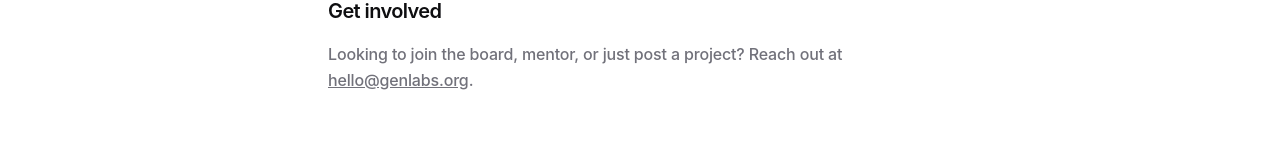
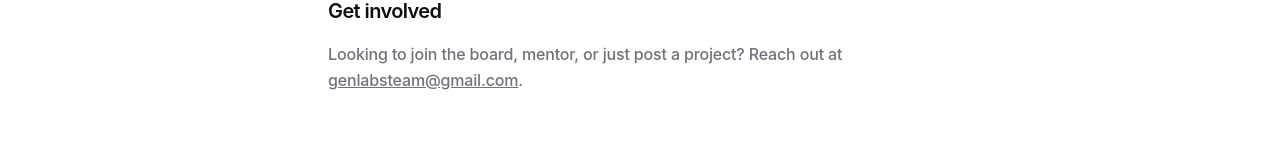
Before and after one commit to 1nayrryan/GenLabs, a Next.js app: page /about in a window 1280 px wide. Shown: the part 592-752 px from the top of the page. Built offline with nearby package versions, Linux system fonts and the light colour scheme; no server answers.

Commit message:
mentor page change, login fixes, build fix

```diff
--- a/app/about/page.tsx
+++ b/app/about/page.tsx
@@ -26,8 +26,8 @@
       <p className="text-muted leading-relaxed">
         Looking to join the board, mentor, or just post a project? Reach out
         at{" "}
-        <a href="mailto:hello@genlabs.org" className="underline hover:no-underline">
-          hello@genlabs.org
+        <a href="mailto:genlabsteam@gmail.com" className="underline hover:no-underline">
+          genlabsteam@gmail.com
         </a>
         .
       </p>
--- a/app/mentorship/page.tsx
+++ b/app/mentorship/page.tsx
@@ -62,7 +62,7 @@
         </div>
       </div>
 
-      <h2 className="text-xl font-semibold mb-6">Learning modules</h2>
+      {/* <h2 className="text-xl font-semibold mb-6">Learning modules</h2>
       <div className="grid md:grid-cols-3 gap-5">
         {resources.map((r) => (
           <div key={r.title} className="border-2 border-line rounded-card p-5">
@@ -70,7 +70,7 @@
             <p className="text-sm text-muted leading-relaxed">{r.body}</p>
           </div>
         ))}
-      </div>
+      </div> */}
     </div>
   );
 }
--- a/app/projects/[id]/page.tsx
+++ b/app/projects/[id]/page.tsx
@@ -199,7 +199,7 @@
 
       <div className="flex flex-wrap gap-3">
         <a
-          href={`mailto:hello@genlabs.org?subject=Interested in ${project.title}`}
+          href={`mailto:genlabsteam@gmail.com?subject=Interested in ${project.title}`}
           className="inline-block px-6 py-3 rounded-pill border-2 border-ink font-medium hover:bg-mist transition-colors"
         >
           I want to help build this
```
